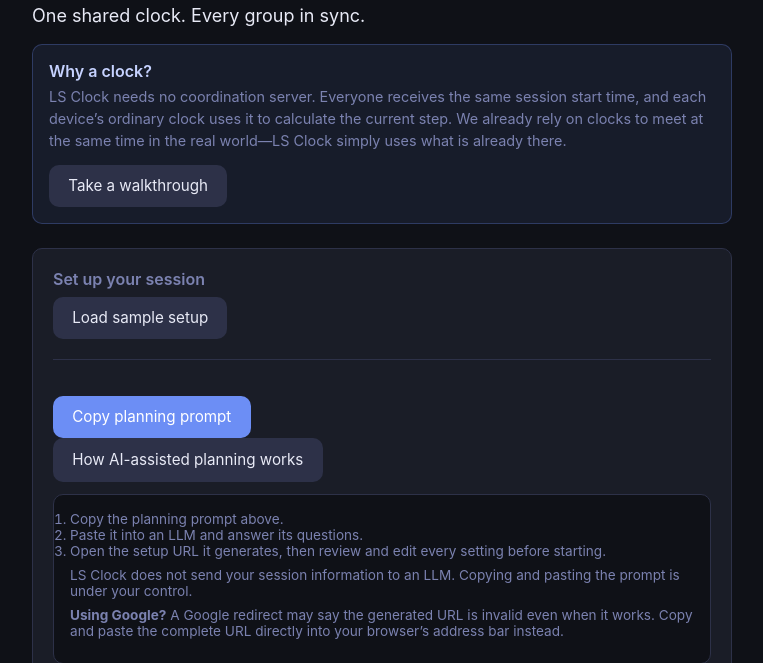
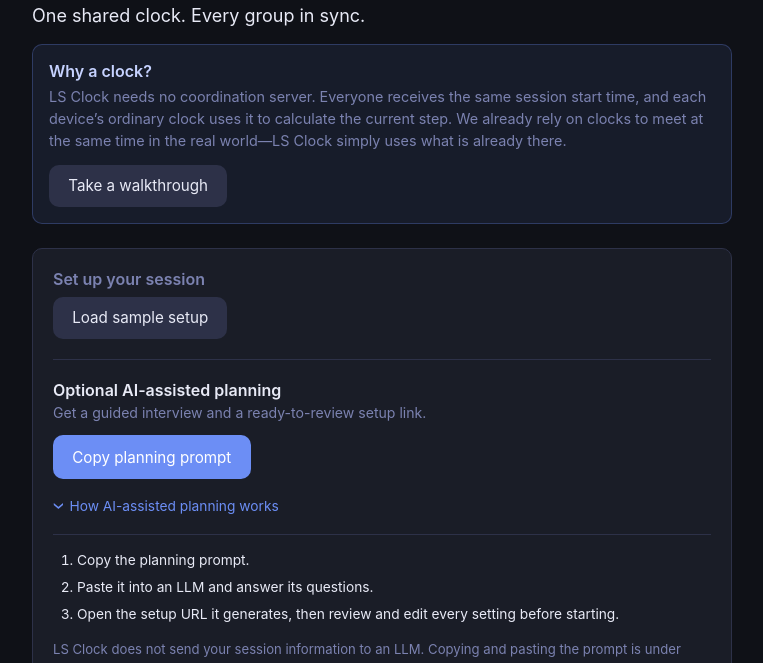
Before and after one commit to jaresty/static, a website: page ls-clock/index.html in a window 1280 px wide. Both pictures are taken after a click on the button "How AI-assisted planning works". Shown: the part 137-800 px from the top of the page, without its empty margins (258-1021 px from the left). Drawn offline with Linux system fonts and the light colour scheme.

Commit message:
Refine LS Clock AI planning guidance

```diff
--- a/ls-clock/index.html
+++ b/ls-clock/index.html
@@ -72,14 +72,46 @@
     border-radius: var(--radius);
     padding: 1.25rem;
   }
-  #llm-toggle-btn { min-height: 44px; }
+  .llm-section h3 { color: var(--text); font-size: 1rem; margin: 0 0 .25rem; }
+  .llm-intro { color: var(--muted); font-size: .88rem; margin: 0 0 .9rem; }
+  .llm-section > .primary-btn { min-height: 44px; margin: 0; }
+  #llm-toggle-btn {
+    display: flex;
+    align-items: center;
+    gap: .4rem;
+    width: fit-content;
+    min-height: 40px;
+    margin-top: .45rem;
+    padding: .45rem .15rem;
+    color: var(--accent);
+    background: transparent;
+    font-size: .86rem;
+  }
+  #llm-toggle-btn:hover { color: #9bb1ff; background: transparent; }
+  #llm-toggle-btn::before { content: '›'; font-size: 1.25rem; line-height: 1; transition: transform .15s; }
+  #llm-toggle-btn[aria-expanded="true"]::before { transform: rotate(90deg); }
   .llm-section .assistant-content {
-    margin-top: .75rem;
-    padding: 1rem;
-    background: var(--bg);
-    border: 1px solid var(--border);
-    border-radius: var(--radius);
+    margin-top: .45rem;
+    padding: .9rem 0 0;
+    background: transparent;
+    border: 0;
+    border-top: 1px solid var(--border);
   }
+  .llm-steps { color: var(--text); font-size: .86rem; line-height: 1.45rem; margin: 0 0 .75rem; padding-inline-start: 1.5rem; }
+  .llm-steps li + li { margin-top: .25rem; }
+  .llm-privacy { color: var(--muted); font-size: .82rem; line-height: 1.3rem; margin: 0; }
+  .google-redirect-tip {
+    margin-top: .8rem;
+    padding: .65rem .75rem;
+    color: var(--muted);
+    background: rgba(119, 145, 235, .08);
+    border-left: 3px solid var(--accent);
+    border-radius: 0 6px 6px 0;
+    font-size: .82rem;
+    line-height: 1.3rem;
+  }
+  .google-redirect-tip strong { color: var(--text); }
+  .llm-section .copy-confirm { display: block; margin: .65rem 0 0; }
   .manual-form > summary { cursor: pointer; list-style-position: outside; }
   .manual-form[open] > summary { margin-bottom: 1.25rem; }
   .manual-form > .setup-section {
--- a/ls-clock/ls-clock.js
+++ b/ls-clock/ls-clock.js
@@ -1000,22 +1000,22 @@ function renderSetupPage() {
       <h2>Set up your session</h2>
       <button type="button" id="load-sample-btn">Load sample setup</button>
 
-      <section class="setup-section llm-section">
-        <div class="setup-actions">
-          <button type="button" id="copy-prompt-btn" class="primary-btn">Copy planning prompt</button>
-          <div id="copy-confirm" class="copy-confirm" role="status" aria-live="polite" style="display:none">Copied!</div>
-        </div>
+      <section class="setup-section llm-section" aria-labelledby="llm-heading">
+        <h3 id="llm-heading" data-role="llm-heading">Optional AI-assisted planning</h3>
+        <p class="llm-intro">Get a guided interview and a ready-to-review setup link.</p>
+        <button type="button" id="copy-prompt-btn" class="primary-btn">Copy planning prompt</button>
         <button type="button" id="llm-toggle-btn" data-role="llm-toggle" aria-expanded="false" aria-controls="llm-planning-panel">How AI-assisted planning works</button>
         <div id="llm-planning-panel" class="assistant-content" hidden>
-          <ol class="hint">
-            <li>Copy the planning prompt above.</li>
+          <ol class="llm-steps" data-role="llm-steps">
+            <li>Copy the planning prompt.</li>
             <li>Paste it into an LLM and answer its questions.</li>
             <li>Open the setup URL it generates, then review and edit every setting before starting.</li>
           </ol>
-          <p class="hint">LS Clock does not send your session information to an LLM. Copying and pasting the prompt is under your control.</p>
-          <p class="hint"><strong>Using Google?</strong> A Google redirect may say the generated URL is invalid even when it works. Copy and paste the complete URL directly into your browser’s address bar instead.</p>
+          <p class="llm-privacy">LS Clock does not send your session information to an LLM. Copying and pasting the prompt is under your control.</p>
+          <aside class="google-redirect-tip" data-role="google-redirect-tip"><strong>Using Google?</strong> A Google redirect may say the generated URL is invalid even when it works. Copy and paste the complete URL directly into your browser’s address bar instead.</aside>
           <div id="plan-error" class="error-msg" style="display:none"></div>
         </div>
+        <div id="copy-confirm" class="copy-confirm" role="status" aria-live="polite" style="display:none">Copied!</div>
       </section>
 
       <section class="setup-section">
```
Also changed, not shown: ls-clock/tests/dom.test.js (+43 -1 lines).
